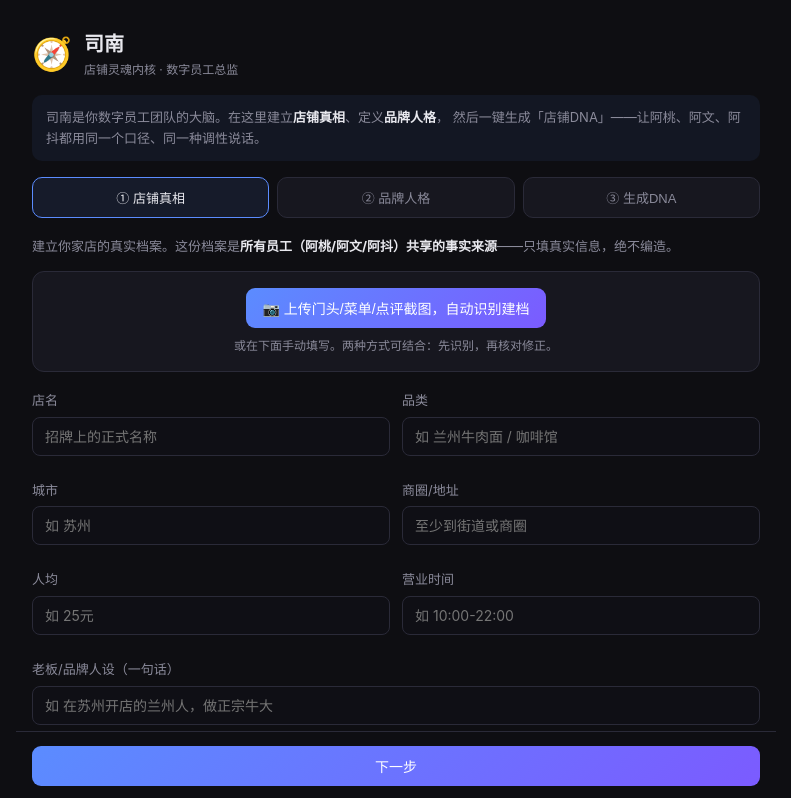
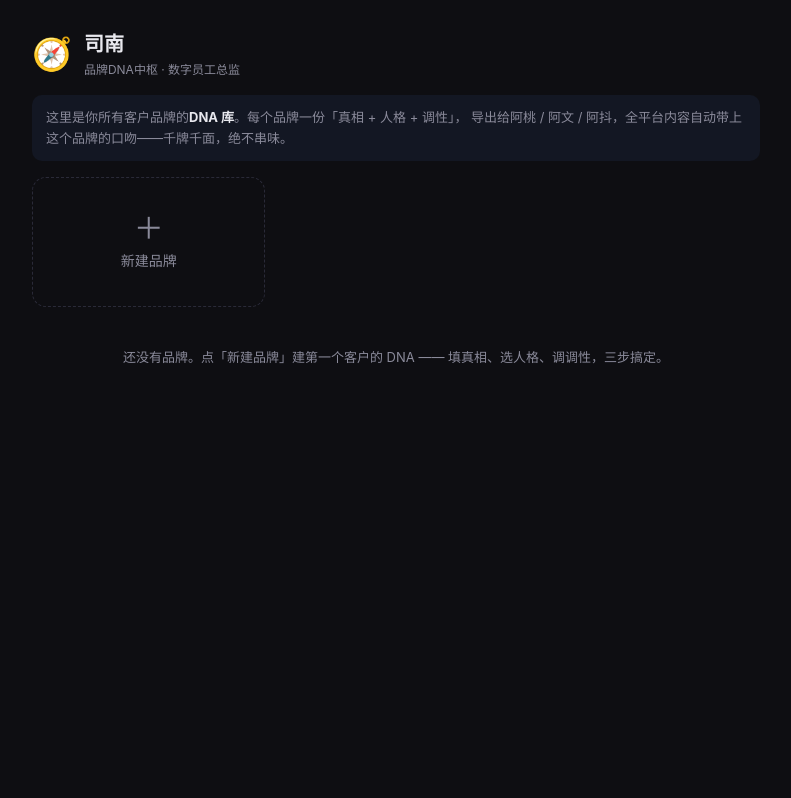
Before and after one commit to dahuangtongxue-bit/AI-niuma-sinan, a Next.js app: page / in a window 1280 px wide. Shown: the top 798 px of the page, without its empty margins (244-1035 px from the left). Built offline with nearby package versions, Linux system fonts and the light colour scheme.

Commit message:
Update page.js

```diff
--- a/app/page.js
+++ b/app/page.js
@@ -3,59 +3,134 @@ import { useState, useEffect } from 'react';
 import ProfilePanel from '@/components/ProfilePanel';
 import SoulPanel from '@/components/SoulPanel';
 import { buildDNA } from '@/lib/dna';
-import { tonesFromPersona } from '@/lib/soul';
+import { tonesFromPersona, PERSONAS } from '@/lib/soul';
+import { migrateV1, listBrands, getBrand, saveBrand, deleteBrand, newBrandId } from '@/lib/brands';
 
 export default function Page() {
+  const [view, setView] = useState('list');     // list | edit
+  const [brands, setBrands] = useState([]);
+  const [editing, setEditing] = useState(null); // 当前编辑的品牌id
   const [step, setStep] = useState(1);
   const [profile, setProfile] = useState({});
   const [personaId, setPersonaId] = useState('rexin');
   const [tones, setTones] = useState(tonesFromPersona('rexin'));
   const [saved, setSaved] = useState(false);
 
-  // 读本地已存的
   useEffect(() => {
-    try {
-      const raw = localStorage.getItem('sinan-dna');
-      if (raw) {
-        const d = JSON.parse(raw);
-        if (d.profile) setProfile(d.profile);
-        if (d.soul) { setPersonaId(d.soul.personaId); setTones(d.soul.tones); }
-      }
-    } catch (e) {}
+    migrateV1();
+    setBrands(listBrands());
   }, []);
 
-  function onSoulChange({ personaId: pid, tones: t }) { setPersonaId(pid); setTones(t); }
+  function refresh() { setBrands(listBrands()); }
 
-  function saveDNA() {
-    const dna = buildDNA({ profile, personaId, tones });
-    localStorage.setItem('sinan-dna', JSON.stringify(dna));
-    setSaved(true);
-    setTimeout(() => setSaved(false), 2000);
-    return dna;
+  // —— 品牌库操作 ——
+  function openNew() {
+    setEditing(newBrandId());
+    setProfile({}); setPersonaId('rexin'); setTones(tonesFromPersona('rexin'));
+    setStep(1); setView('edit');
   }
 
-  function exportDNA() {
-    const dna = saveDNA();
+  function openEdit(id) {
+    const b = getBrand(id);
+    if (!b) return;
+    setEditing(id);
+    setProfile(b.profile || {});
+    setPersonaId(b.personaId || 'rexin');
+    setTones(b.tones || tonesFromPersona(b.personaId || 'rexin'));
+    setStep(1); setView('edit');
+  }
+
+  function removeBrand(id, name) {
+    if (!confirm(`确定删除品牌「${name || '未命名'}」？该品牌的DNA配置将被移除。`)) return;
+    deleteBrand(id); refresh();
+  }
+
+  function exportBrandDNA(b) {
+    const dna = buildDNA({ profile: b.profile, personaId: b.personaId, tones: b.tones });
     const blob = new Blob([JSON.stringify(dna, null, 2)], { type: 'application/json' });
     const url = URL.createObjectURL(blob);
     const a = document.createElement('a');
-    a.href = url; a.download = `店铺DNA_${profile.name || '未命名'}.json`;
+    a.href = url; a.download = `品牌DNA_${b.profile?.name || '未命名'}.json`;
     a.click(); URL.revokeObjectURL(url);
   }
 
+  // —— 编辑态操作 ——
+  function onSoulChange({ personaId: pid, tones: t }) { setPersonaId(pid); setTones(t); }
+
+  function saveCurrent() {
+    saveBrand({ id: editing, profile, personaId, tones });
+    refresh();
+    setSaved(true); setTimeout(() => setSaved(false), 1600);
+  }
+
+  function exportCurrent() {
+    saveCurrent();
+    exportBrandDNA({ profile, personaId, tones });
+  }
+
+  const personaOf = (pid) => PERSONAS[pid] || PERSONAS.rexin;
+
+  // ======================= 品牌库（列表视图）=======================
+  if (view === 'list') {
+    return (
+      <div className="page">
+        <header className="topbar">
+          <div className="brand"><span className="logo">🧭</span><div><div className="bn">司南</div><div className="bs">品牌DNA中枢 · 数字员工总监</div></div></div>
+        </header>
+
+        <div className="intro">
+          这里是你所有客户品牌的<b>DNA 库</b>。每个品牌一份「真相 + 人格 + 调性」，
+          导出给阿桃 / 阿文 / 阿抖，全平台内容自动带上这个品牌的口吻——千牌千面，绝不串味。
+        </div>
+
+        <div className="brandGrid">
+          {brands.map((b) => {
+            const pe = personaOf(b.personaId);
+            return (
+              <div className="brandCard" key={b.id}>
+                <div className="bcHead">
+                  <span className="bcEmoji">{pe.emoji || '🏪'}</span>
+                  <div className="bcTitle">
+                    <div className="bcName">{b.profile?.name || '（未命名品牌）'}</div>
+                    <div className="bcMeta">{[b.profile?.category, pe.name].filter(Boolean).join(' · ')}</div>
+                  </div>
+                </div>
+                <div className="bcTime">更新于 {(b.updatedAt || '').slice(0, 10)}</div>
+                <div className="bcActions">
+                  <button className="btn btnGhost btnSm" onClick={() => openEdit(b.id)}>编辑</button>
+                  <button className="btn btnPrimary btnSm" onClick={() => exportBrandDNA(b)}>⬇ 导出DNA</button>
+                  <button className="btn btnDanger btnSm" onClick={() => removeBrand(b.id, b.profile?.name)}>删除</button>
+                </div>
+              </div>
+            );
+          })}
+          <button className="brandCard brandNew" onClick={openNew}>
+            <span className="bnPlus">＋</span>
+            <span>新建品牌</span>
+          </button>
+        </div>
+
+        {brands.length === 0 && (
+          <div className="emptyHint">还没有品牌。点「新建品牌」建第一个客户的 DNA —— 填真相、选人格、调调性，三步搞定。</div>
+        )}
+      </div>
+    );
+  }
+
+  // ======================= 品牌编辑（三步流程）=======================
   return (
     <div className="page">
       <header className="topbar">
-        <div className="brand"><span className="logo">🧭</span><div><div className="bn">司南</div><div className="bs">店铺灵魂内核 · 数字员工总监</div></div></div>
+        <div className="brand">
+          <button className="backBtn" onClick={() => { setView('list'); refresh(); }}>← 品牌库</button>
+          <span className="logo">🧭</span>
+          <div><div className="bn">{profile.name || '新品牌'}</div><div className="bs">编辑品牌 DNA</div></div>
+        </div>
+        <button className="btn btnGhost" onClick={saveCurrent}>{saved ? '✓ 已保存' : '保存'}</button>
       </header>
 
-      <div className="intro">
-        司南是你数字员工团队的大脑。在这里建立<b>店铺真相</b>、定义<b>品牌人格</b>，
-        然后一键生成「店铺DNA」——让阿桃、阿文、阿抖都用同一个口径、同一种调性说话。
-      </div>
-
       <div className="steps">
-        <button className={`stepTab ${step === 1 ? 'on' : ''}`} onClick={() => setStep(1)}>① 店铺真相</button>
+        <button className={`stepTab ${step === 1 ? 'on' : ''}`} onClick={() => setStep(1)}>① 品牌真相</button>
         <button className={`stepTab ${step === 2 ? 'on' : ''}`} onClick={() => setStep(2)}>② 品牌人格</button>
         <button className={`stepTab ${step === 3 ? 'on' : ''}`} onClick={() => setStep(3)}>③ 生成DNA</button>
       </div>
@@ -65,26 +140,21 @@ export default function Page() {
         {step === 2 && <SoulPanel personaId={personaId} tones={tones} onChange={onSoulChange} />}
         {step === 3 && (
           <div className="exportPanel">
-            <div className="exHint">确认无误后，生成「店铺DNA」配置。这份配置导入到阿桃/阿文/阿抖，三个员工就共享同一套真相和调性了。</div>
+            <div className="exHint">确认无误后，导出这个品牌的 DNA。导入到阿桃 / 阿文 / 阿抖后，员工就用这个品牌的口径和调性干活了。</div>
             <div className="exSummary">
-              <div className="exRow"><span>店名</span><b>{profile.name || '（未填）'}</b></div>
+              <div className="exRow"><span>品牌</span><b>{profile.name || '（未填）'}</b></div>
               <div className="exRow"><span>品类</span><b>{profile.category || '（未填）'}</b></div>
-              <div className="exRow"><span>人格</span><b>{personaId}</b></div>
+              <div className="exRow"><span>人格</span><b>{personaOf(personaId).emoji} {personaOf(personaId).name}</b></div>
               <div className="exRow"><span>招牌</span><b>{(profile.signatures || []).join('、') || '（未填）'}</b></div>
             </div>
             <div className="exActions">
-              <button className="btn btnGhost" onClick={saveDNA}>{saved ? '✓ 已保存' : '保存到本机'}</button>
-              <button className="btn btnPrimary" onClick={exportDNA}>⬇ 导出店铺DNA（给员工导入）</button>
+              <button className="btn btnGhost" onClick={saveCurrent}>{saved ? '✓ 已保存' : '保存到品牌库'}</button>
+              <button className="btn btnPrimary" onClick={exportCurrent}>⬇ 导出品牌DNA（给员工导入）</button>
             </div>
-            <div className="exTip">提示：当前是 v1，员工侧"导入DNA"的功能我们下一步给阿桃/阿文/阿抖加上。先把司南这个DNA中心建好。</div>
+            <div className="exTip">导出的 JSON 文件，在阿桃 / 阿文 / 阿抖页面顶部「品牌DNA」处导入。员工侧可同时装多个品牌、随时切换。</div>
           </div>
         )}
       </main>
-
-      <nav className="bottomNav">
-        {step > 1 && <button className="btn btnGhost" onClick={() => setStep(step - 1)}>上一步</button>}
-        {step < 3 && <button className="btn btnPrimary" onClick={() => setStep(step + 1)}>下一步</button>}
-      </nav>
     </div>
   );
 }
```
